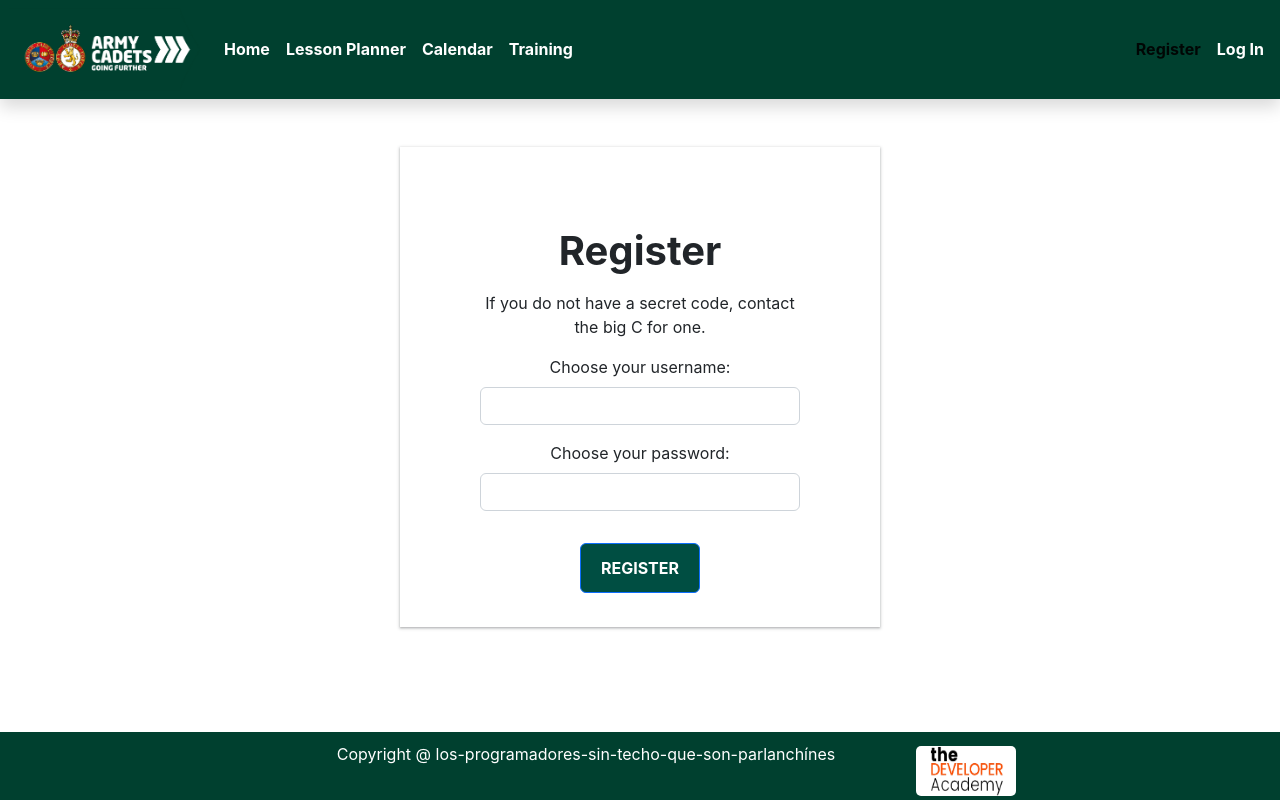
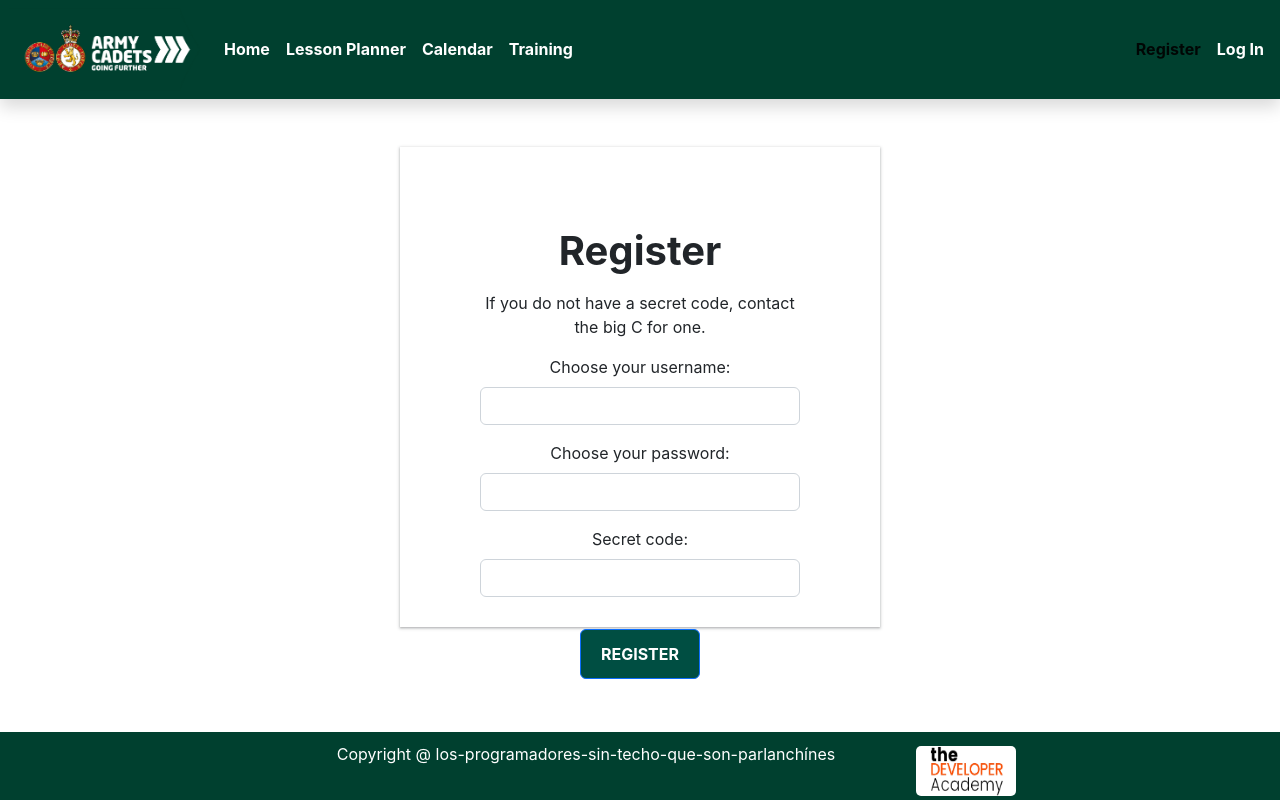
Before and after one commit to ClaytonRed/CadetFrontEnd, a React (Create React App) app: page /register in a window 1280 px wide. Built offline with nearby package versions, Linux system fonts and the light colour scheme.

Commit message:
LH: CSS changes, Secret code functionality implemented

```diff
--- a/src/App.js
+++ b/src/App.js
@@ -1,8 +1,8 @@
 import { BrowserRouter } from 'react-router-dom';
-import NavigationBar from './components/Header/NavigationBar'
-import AppRoutes from './components/AppRoutes';
+import NavigationBar from './Components/Header/NavigationBar'
+import AppRoutes from './Components/AppRoutes';
 import { useEffect, useState } from 'react';
-import { getToken, isAdmin } from './components/_utils';
+import { getToken, isAdmin } from './Components/_utils';
 
 function App() {
   const [isLoggedIn, setIsLoggedIn] = useState(false);
--- a/src/Assets/css/index.css
+++ b/src/Assets/css/index.css
@@ -49,7 +49,8 @@ body {
   height: auto;
   position: fixed;
   bottom: 0;
-  width: 100%;;
+  width: 100%;
+  ;
 }
 
 .footer img {
@@ -72,6 +73,13 @@ body {
   font-weight: bold;
 }
 
+.nav-link:hover {
+  color: #eedc00;
+}
+
+.navbar-nav .nav-link:active {
+  color: #ffffff;
+}
 
 .brandedBtn {
   background-color: #004e42;
--- a/src/components/AppRoutes.js
+++ b/src/components/AppRoutes.js
@@ -6,7 +6,7 @@ import AdminView from "./AdminPage/AdminView";
 import LoginView from "./LoginPage/LoginView";
 import RegisterView from "./RegisterPage/RegisterView";
 import { getToken } from './_utils';
-import Footer from "../components/Footer/Footer"
+import Footer from "../Components/Footer/Footer"
 
 
 function AppRoutes({ isLoggedIn, setIsLoggedIn, isAdmin }) {
@@ -17,8 +17,8 @@ function AppRoutes({ isLoggedIn, setIsLoggedIn, isAdmin }) {
     return (
         <>
         <Routes>
-        <Route path="/" element={isLoggedIn ? <HomepageView /> : <Navigate to="/login" />} />
-            <Route path="/lesson-planner" element={<LessonPlannerView />} />
+            <Route path="/" element={isLoggedIn ? <HomepageView /> : <Navigate to="/login" />} />
+            <Route path="/lesson-planner" element={isLoggedIn ? <LessonPlannerView /> : <Navigate to="/login" />} />
             <Route path="/calendar" element={isLoggedIn ? <CalenderView /> : <Navigate to="/login" />} />
             <Route path="/admin" element={isLoggedIn && isAdmin ? <AdminView /> : <Navigate to="/login" />} />
             <Route path="/login" element={<LoginView setIsLoggedIn={setIsLoggedIn} />} />
--- a/src/components/Footer/Footer.js
+++ b/src/components/Footer/Footer.js
@@ -9,8 +9,8 @@ function Footer() {
           <p>Copyright @ los-programadores-sin-techo-que-son-parlanchínes</p>
         </Col>
         <img src={
-            Image
-        }/>
+          Image
+        } alt='the developer academy' />
       </Row>
     </footer>
   );
--- a/src/components/LessonPlanner/LessonForm.js
+++ b/src/components/LessonPlanner/LessonForm.js
@@ -1,6 +1,6 @@
-import SubjectAPICalls from "../../api/Cadets/SubjectAPICalls";
-import LessonAPICalls from "../../api/Cadets/LessonAPICalls";
-import LevelAPICalls from "../../api/Cadets/LevelAPICalls";
+import SubjectAPICalls from "../../API/Cadets/SubjectAPICalls";
+import LessonAPICalls from "../../API/Cadets/LessonAPICalls";
+import LevelAPICalls from "../../API/Cadets/LevelAPICalls";
 import { getToken } from "../_utils";
 import React, { useState, useEffect } from "react";
 import { Container, Alert, Form, Spinner, Button } from "react-bootstrap";
--- a/src/components/LoginPage/LoginView.js
+++ b/src/components/LoginPage/LoginView.js
@@ -1,6 +1,6 @@
 import { useState } from "react";
 import { Form, Button, Container, Alert, Spinner } from "react-bootstrap";
-import AuthAPICalls from "../../api/Cadets/AuthAPICalls";
+import AuthAPICalls from "../../API/Cadets/AuthAPICalls";
 import { useNavigate } from "react-router-dom";
 
 function LoginView({ setIsLoggedIn }) {
--- a/src/components/RegisterPage/RegisterView.js
+++ b/src/components/RegisterPage/RegisterView.js
@@ -1,12 +1,13 @@
 import { useState } from "react";
 import { Form, Button, Container, Alert } from "react-bootstrap";
-import AuthAPICalls from "../../api/Cadets/AuthAPICalls";
+import AuthAPICalls from "../../API/Cadets/AuthAPICalls";
 import { Spinner } from "react-bootstrap";
 import { useNavigate } from "react-router-dom";
 
 function RegisterView({ setIsLoggedIn }) {
     const [username, setUsername] = useState("");
     const [password, setPassword] = useState("");
+    const [secretCode, setSecretCode] = useState("");
     const [errorMessages, setErrorMessage] = useState("");
     const [isLoading, setIsLoading] = useState(false);
     const navigate = useNavigate();
@@ -17,13 +18,13 @@ function RegisterView({ setIsLoggedIn }) {
         event.preventDefault();
         try {
             setIsLoading(true);
-            const registerData = { username, password };
+            const registerData = { username, password, secretCode };
             await authAPI.loginOrRegister(registerData, "register");
 
             setIsLoggedIn(true);
             navigate("/", { replace: true });
         } catch (error) {
-            setErrorMessage(error.response.data.errors);
+            setErrorMessage(error.response.data.message);
         } finally {
             setIsLoading(false);
         }
@@ -65,10 +66,9 @@ function RegisterView({ setIsLoggedIn }) {
                         required
                     />
                 </Form.Group>
-                {/* TODO: SECRET CODE */}
-                {/* <Form.Group className='mb-3' controlId="code">
+                <Form.Group className='mb-3' controlId="code">
                     <Form.Label>
-                        Secret code
+                        Secret code:
                     </Form.Label>
                     <Form.Control
                         type="password"
@@ -78,7 +78,7 @@ function RegisterView({ setIsLoggedIn }) {
                         }}
                         required
                     />
-                </Form.Group> */}
+                </Form.Group>
                 <Button type="submit" className="brandedBtn fw-bold mt-3">
                     REGISTER
                 </Button>
```
